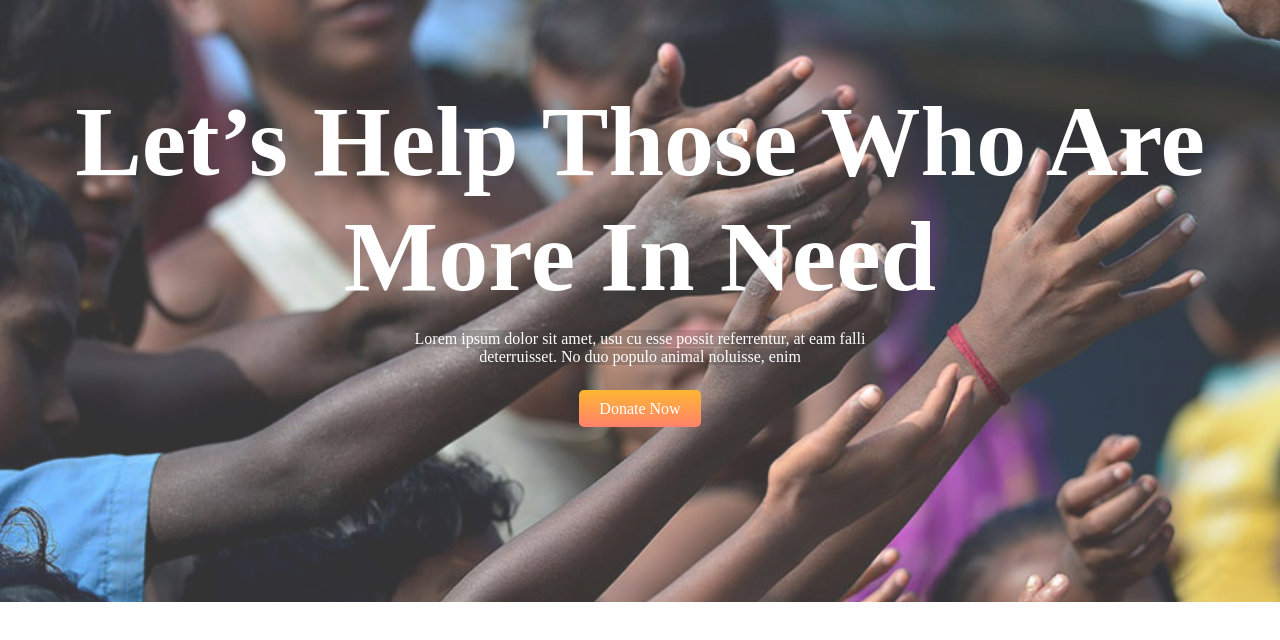
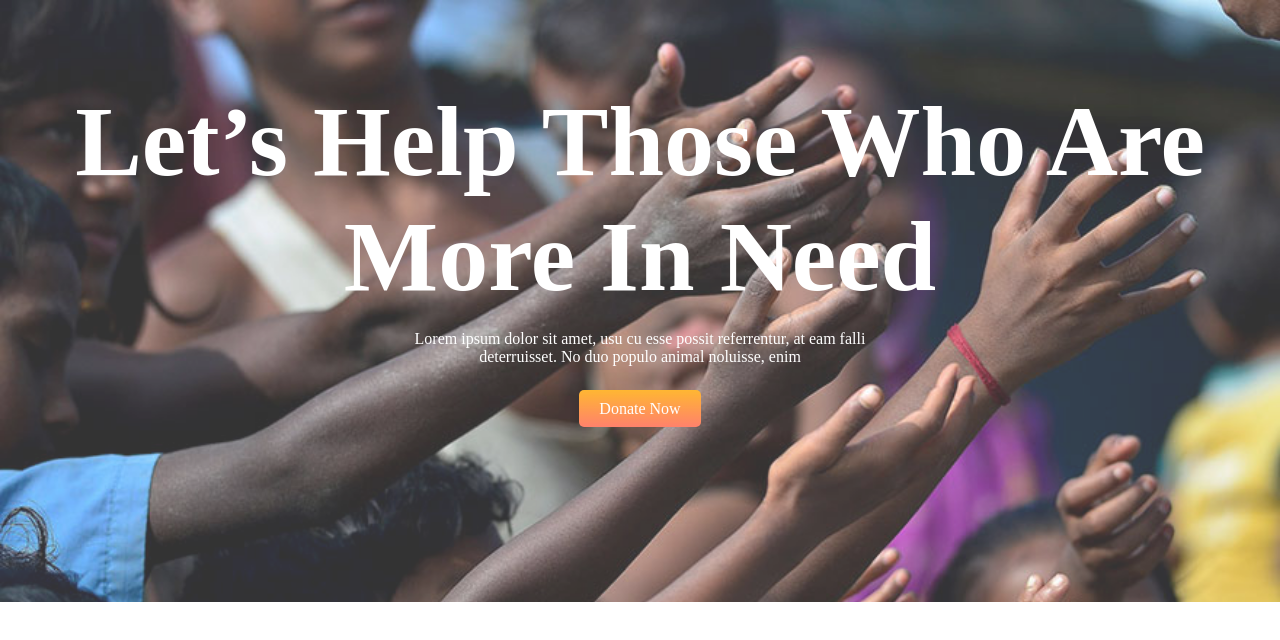
Before and after one commit to HASAN1911001/Assignement1, a plain HTML site: page index.html in a window 1280 px wide. Drawn offline with Linux system fonts and the light colour scheme.

Commit message:
Conflict done

```diff
--- a/index.html
+++ b/index.html
@@ -14,10 +14,8 @@
             <h1>Let’s Help Those Who Are<br>More In Need</h1>
         </p>
         <p>
-            <span id="lorem-ipsum">
-                Lorem ipsum dolor sit amet, usu cu esse possit referrentur, at eam falli<br>
-                deterruisset. No duo populo animal noluisse, enim<br><br>
-            </span>
+            Lorem ipsum dolor sit amet, usu cu esse possit referrentur, at eam falli<br>
+            deterruisset. No duo populo animal noluisse, enim<br><br>
         </p>
         <a id="donate-tab" href="https://help.unicef.org/bd/bangladesh-floods" target="blank">Donate Now</a>
 
--- a/style.css
+++ b/style.css
@@ -21,9 +21,6 @@ body{
     font-weight: 700px;
 
 }
-#lorem-ipsum{
-    background-color: rgba(0, 0, 0, 0.2);
-}
 #donate-tab{
     text-decoration: none;
     background-image: linear-gradient(orange, tomato);
```
